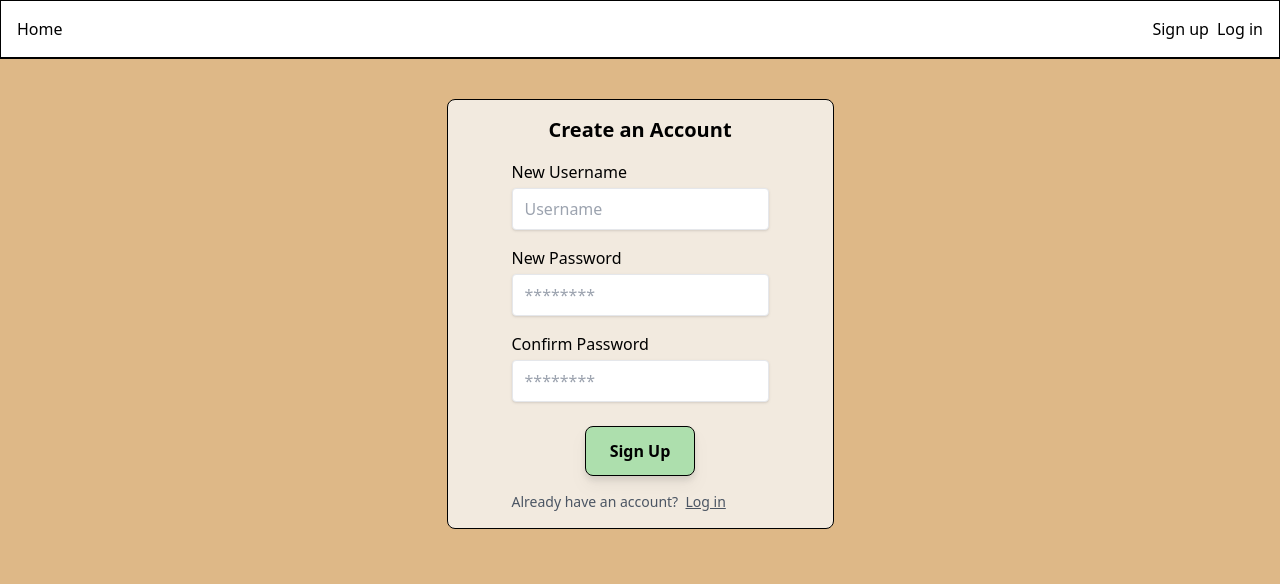
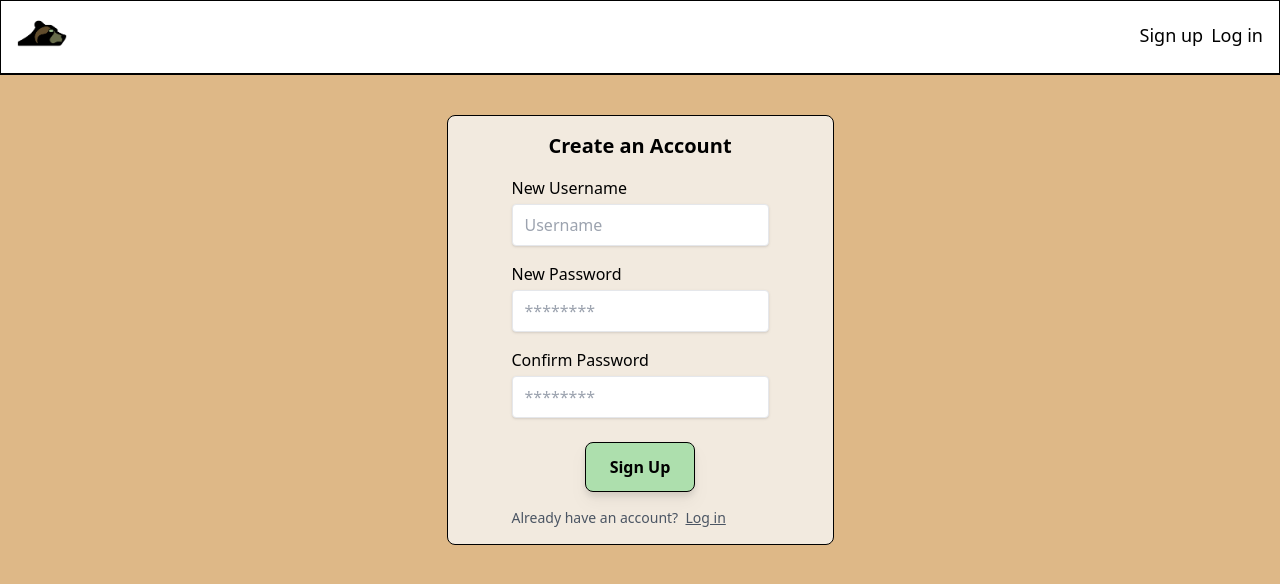
Before and after one commit to mattwirn/Bear-ly-Breaking-Even, a Next.js app in the folder front-end/bear-ly-breaking-even/: page /signup in a window 1280 px wide. Shown: the top 584 px of the page. Built offline with nearby package versions, Linux system fonts and the light colour scheme.

Commit message:
added website icon, homebutton icon, homepage icon

```diff
--- a/front-end/bear-ly-breaking-even/components/Logo.tsx
+++ b/front-end/bear-ly-breaking-even/components/Logo.tsx
@@ -1,12 +1,12 @@
 import Image from 'next/image'
 
 
-function Logo() {
+function Logo({w}: SafeNumber) {
     return (
-        <Image
+      <Image
         src='/logo.png'
-        height={30}
-        width={150}
+        height={0}
+        width={w}
         alt='home'
       />
     )
--- a/front-end/bear-ly-breaking-even/components/PageHeader.tsx
+++ b/front-end/bear-ly-breaking-even/components/PageHeader.tsx
@@ -1,4 +1,6 @@
 import {useRouter} from 'next/router'
+import Image from 'next/image'
+import Logo from '@/components/Logo'
 
 function PageHeader() {
     const router = useRouter()
@@ -18,9 +20,11 @@ function PageHeader() {
     return (
         <div className='pageHeader'>
             <div className=''>
-                <button onClick={homeLink} className='hover:underline mx-1'>Home</button>
+                <button onClick={homeLink} className='hover:underline mx-1'>
+                    <Logo w={50}/>
+                </button>
             </div>
-            <div>
+            <div className='text-lg pt-3'>
                 <button onClick={signupLink} className='hover:underline mx-1'>Sign up</button>
                 <button onClick={logLink} className='hover:underline mx-1'>Log in</button>
             </div>
--- a/front-end/bear-ly-breaking-even/pages/_document.tsx
+++ b/front-end/bear-ly-breaking-even/pages/_document.tsx
@@ -3,7 +3,9 @@ import { Html, Head, Main, NextScript } from 'next/document'
 export default function Document() {
   return (
     <Html lang="en">
-      <Head />
+      <Head>
+        <link rel="brear-ly breaking even icon" href="/favicon_io/favicon.ico"/>
+      </Head>
       <body>
         <Main />
         <NextScript />
--- a/front-end/bear-ly-breaking-even/pages/index.tsx
+++ b/front-end/bear-ly-breaking-even/pages/index.tsx
@@ -10,15 +10,15 @@ export default function Home() {
       <Head>
         <title>Bear-ly Breaking Even</title>
         <meta name="description" content="Generated by create next app" />
-        <meta name="viewport"/>
-        <link rel="icon" href="@/logo.ico" />
+        <link rel="icon" href="/favicon.ico" />
       </Head>
 
       <PageHeader/>
-      <Logo/>
 
-
-      <div className='flex grid justify-center mt-20'>
+      <div className='flex grid justify-center'>
+        <div className='mx-auto'>
+          <Logo w={300}/>
+        </div>
         <h1 className='mx-auto font-bold text-6xl text-[#addfad]'>HomePage</h1>
         <h1 className='font-bold text-4xl text-[#addfad]'>(insert app description and logo)</h1>
       </div>
--- a/front-end/bear-ly-breaking-even/pages/signup.tsx
+++ b/front-end/bear-ly-breaking-even/pages/signup.tsx
@@ -47,7 +47,7 @@ export default function SignUp() {
         <title>Bear-ly Breaking Even Sign Up</title>
         <meta name="description" content="Generated by create next app" />
         <meta name="viewport"/>
-        <link rel="icon" href="/logo.ico" />
+        <link rel="icon" href="/public/favicon_io/favicon.ico" />
       </Head>
 
       <PageHeader/>
--- a/front-end/bear-ly-breaking-even/styles/globals.css
+++ b/front-end/bear-ly-breaking-even/styles/globals.css
@@ -7,7 +7,7 @@
 
     .pageHeader {
         @apply flex justify-between bg-[#FFFFFF]
-            py-4 px-3 border border-b-2 border-black;
+            py-2 px-3 border border-b-2 border-black;
     }
 
 }
```
Also changed, not shown: front-end/bear-ly-breaking-even/public/logo.png (added), 1 other file (tests, documents, lock files or other folders).
